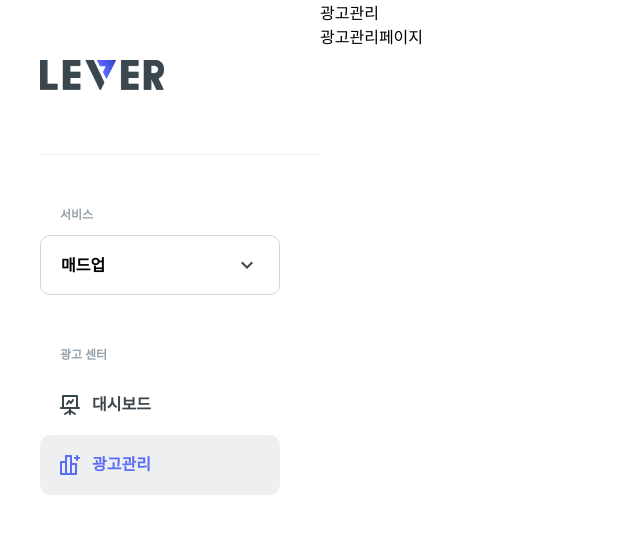
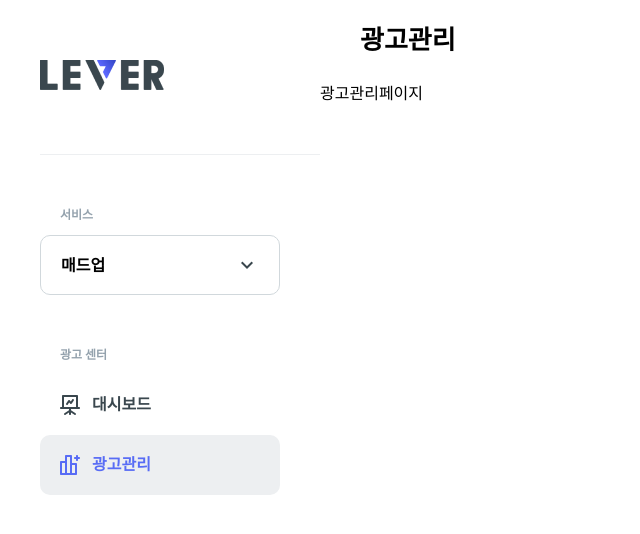
Before and after one commit to pre-onboarding-frontend-7-team-3/pre-onboarding-7th-2-2-3, a React (Create React App) app: page /admanagement in a window 1280 px wide. Shown: the top 534 px of the page, without its empty margins (0-640 px from the left). Built offline with nearby package versions, Linux system fonts and the light colour scheme.

Commit message:
Feat: DatePicker컴포넌트 구현

```diff
--- /dev/null
+++ b/src/atoms/selectedPeriod.js
@@ -0,0 +1,17 @@
+import { atom } from "recoil";
+
+export const selectedPeriod = atom({
+  key: "selectedPeriod",
+  default: {
+    startDate: null,
+    endDate: null,
+  },
+});
+
+export const boundaryDate = atom({
+  key: "boundaryDate",
+  default: {
+    minDate: null,
+    maxDate: null,
+  },
+});
--- a/src/components/HeaderNav/HeaderNav.jsx
+++ b/src/components/HeaderNav/HeaderNav.jsx
@@ -1,10 +1,45 @@
+import NavDatePicker from "components/NavDatePicker";
 import PAGENAME from "constants/pageName";
+import ROUTES from "constants/routes";
 import { useLocation } from "react-router-dom";
+import styled from "@emotion/styled";
 
 const HeaderNav = () => {
   const { pathname } = useLocation();
 
-  return <span>{PAGENAME[pathname]}</span>;
+  return (
+    <Container>
+      <span>{PAGENAME[pathname]}</span>
+      {pathname === ROUTES.DASHBOARD && (
+        <Wrapper>
+          <NavDatePicker />
+        </Wrapper>
+      )}
+    </Container>
+  );
 };
 
+const Container = styled.div`
+  display: flex;
+  flex-direction: row;
+  width: 100%;
+  height: 80px;
+  word-break: keep-all;
+  align-items: center;
+  justify-content: space-between;
+  padding: 40px;
+
+  span {
+    font-style: normal;
+    font-weight: 900;
+    font-size: 26px;
+    line-height: 30px;
+  }
+`;
+
+const Wrapper = styled.div`
+  width: 270px;
+  height: 24px;
+`;
+
 export default HeaderNav;
--- /dev/null
+++ b/src/components/NavDatePicker/NavDatePicker.jsx
@@ -0,0 +1,71 @@
+/* eslint-disable no-unused-vars */
+/* eslint-disable no-console */
+/** @jsxImportSource @emotion/react */
+//import { css } from "@emotion/react";
+import styled from "@emotion/styled";
+import { boundaryDate, selectedPeriod } from "atoms/selectedPeriod";
+import { useState, useRef, useCallback } from "react";
+import DatePicker from "react-datepicker";
+import "react-datepicker/dist/react-datepicker.css";
+import { useRecoilState, useRecoilValue } from "recoil";
+
+const NavDatePicker = () => {
+  const { minDate, maxDate } = useRecoilValue(boundaryDate);
+  const [period, setPeriod] = useRecoilState(selectedPeriod);
+  const [selected, setSelected] = useState([]);
+  // const [startDate, setStartDate] = useState(new Date("2014/02/08"));
+  // const [endDate, setEndDate] = useState(new Date("2014/02/10"));
+  let { startDate, endDate } = period;
+
+  const handleChange = (dates) => {
+    const [start, end] = dates;
+    setPeriod({
+      startDate: start,
+      endDate: end,
+    });
+  };
+
+  // const pushDate = (date) => {
+  //   if (selected.length === 0) {
+  //     setSelected([date]);
+  //     setPeriod({
+  //       ...period,
+  //       endDate: selected[0],
+  //     });
+  //   } else {
+  //     setPeriod({
+  //       startDate: selected[0],
+  //       endDate: selected[1],
+  //     });
+  //     setSelected([]);
+  //   }
+  // };
+  return (
+    <>
+      <StyledDatePicker
+        selectsRange={true}
+        onChange={handleChange}
+        minDate={minDate}
+        maxDate={maxDate}
+        startDate={period.startDate}
+        endDate={period.endDate}
+        dateFormat="yyyy년 MM월 dd일"
+      />
+    </>
+  );
+};
+
+const StyledDatePicker = styled(DatePicker)`
+  background-color: red;
+  width: 100%;
+  border: none;
+  outline: none;
+  background: url("/assests/images/arrow_select.png") no-repeat right 0px center;
+  font-style: normal;
+  font-weight: 500;
+  font-size: 14px;
+  line-height: 16px;
+  color: #3a474e;
+`;
+
+export default NavDatePicker;
--- /dev/null
+++ b/src/components/NavDatePicker/index.js
@@ -0,0 +1 @@
+export { default } from "./NavDatePicker";
```
